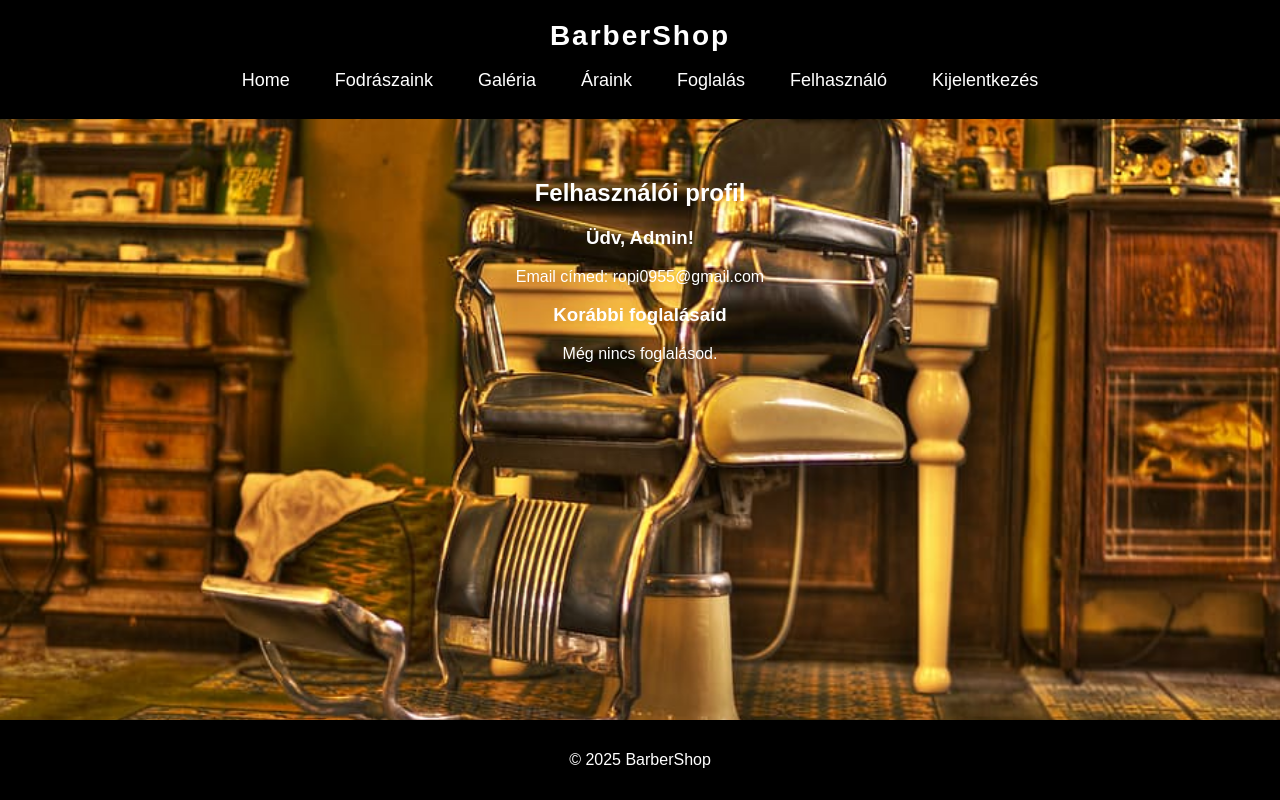
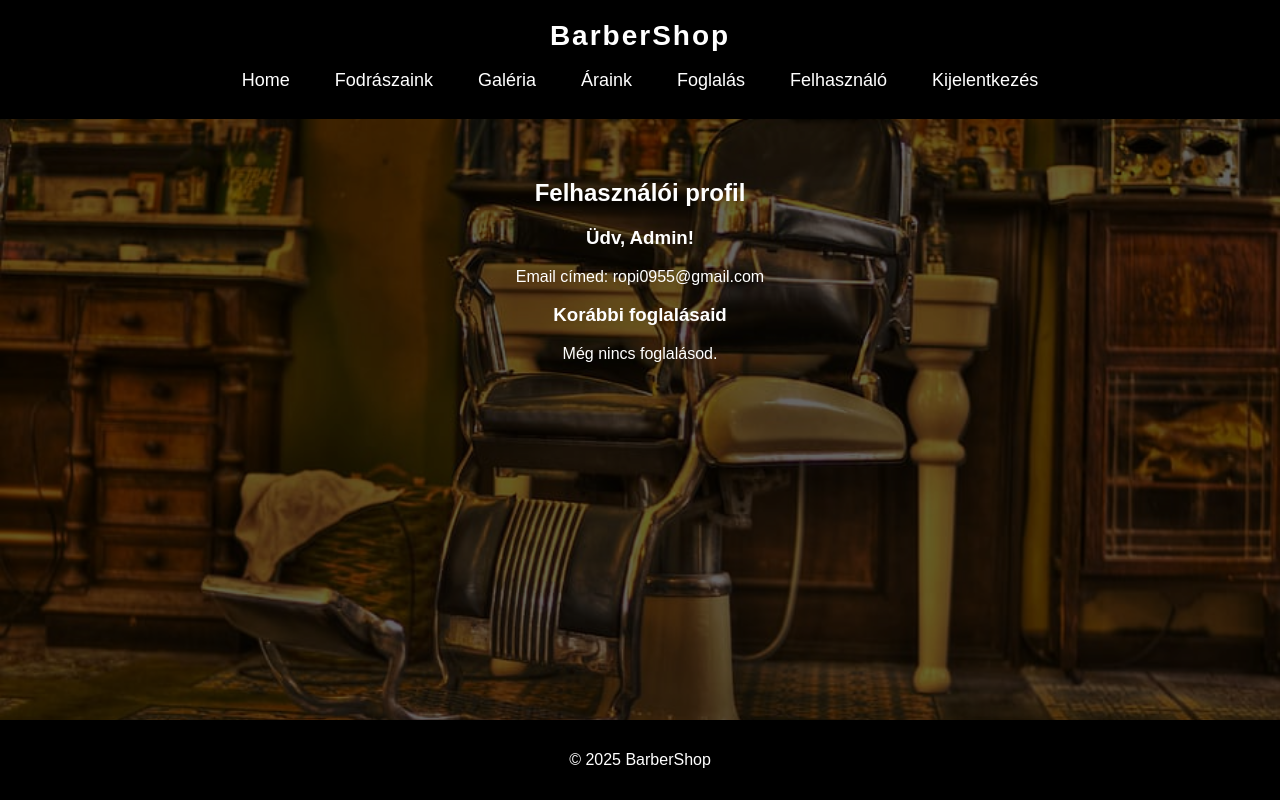
Before and after one commit to ropi0955/BarberTest, a Django app: page /authentication/profile/ in a window 1280 px wide. Run offline with Django 5.2, Linux system fonts and the light colour scheme; a user stored in the database is signed in; data comes from the database, SQL or seed files in the repository.

Commit message:
background fix

```diff
--- a/BarberShopTest/bookings/templates/base.html
+++ b/BarberShopTest/bookings/templates/base.html
@@ -139,6 +139,18 @@
             flex-direction: column;
             align-items: center;
             min-height: 100vh;
+            position: relative;
+        }
+
+        body::before {
+            content: "";
+            position: absolute;
+            top: 0;
+            left: 0;
+            width: 100%;
+            height: 100%;
+            background: rgba(0, 0, 0, 0.6); /* 60%-os sötétítés */
+            z-index: -1;
         }
     </style>
 </head>
```
